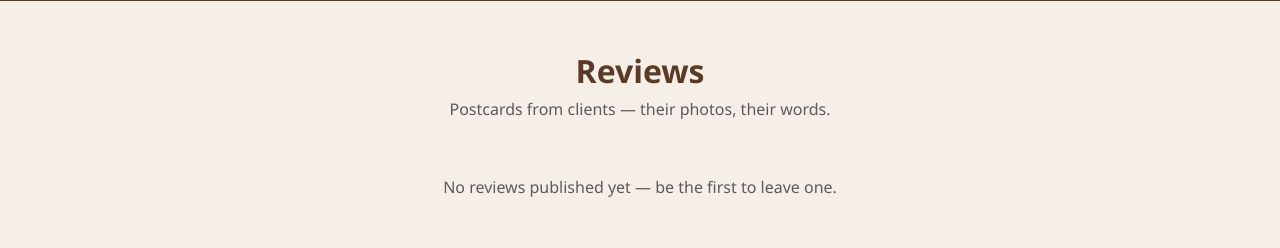
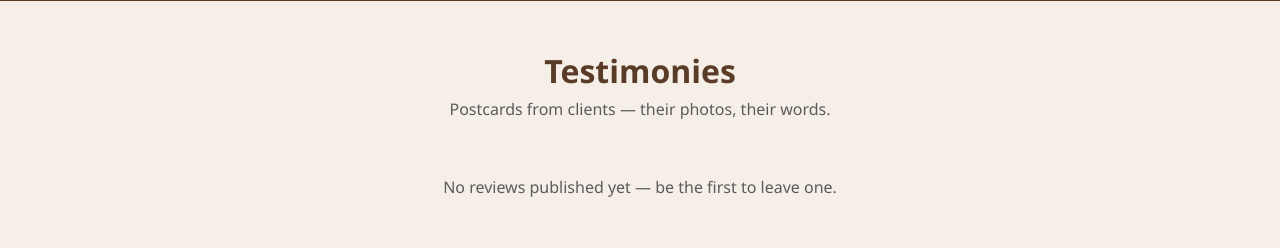
Before and after one commit to jodesius/J-Noon-Flooring-Specialist, a Django app: page / in a window 1280 px wide. Shown: the part 935-1183 px from the top of the page. Run offline with Django 5.2, Linux system fonts and the light colour scheme; data comes from the database, SQL or seed files in the repository; data that the repository does not hold is empty.

Commit message:
redeploy: fixed calender json vars and revies become testomonies

```diff
--- a/core/templates/core/home.html
+++ b/core/templates/core/home.html
@@ -62,11 +62,11 @@
     </div>
 </section>
 
-{# ---------- Reviews ---------- #}
+{# ---------- Testimonies ---------- #}
 <section class="home-reviews">
     <div class="home-reviews__inner">
         <div class="home-reviews__head">
-            <h2>Reviews</h2>
+            <h2>Testimonies</h2>
             <p>Postcards from clients &mdash; their photos, their words.</p>
         </div>
 
```
